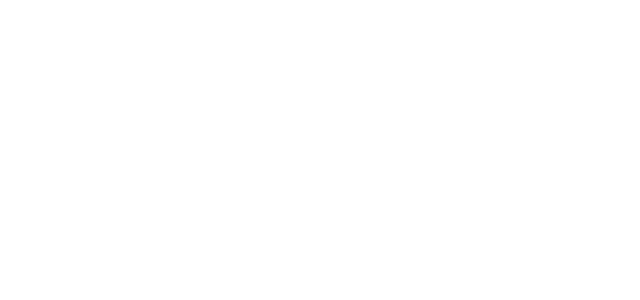
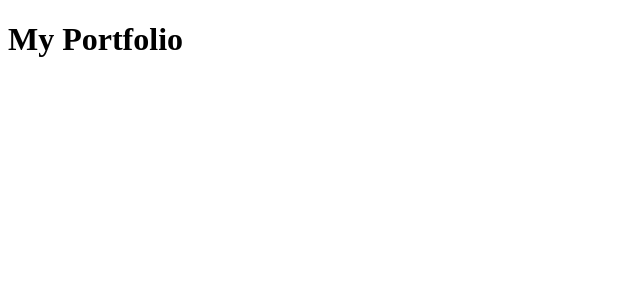
Before and after one commit to Alfred-Emmanuel/my-portfolio, a React (Create React App) app: page / in a window 1280 px wide. Shown: the top 300 px of the page, without its empty margins (0-640 px from the left). Built offline with nearby package versions, Linux system fonts and the light colour scheme.

Commit message:
Component folder
Added my components after creating my component folder

```diff
--- a/src/App.js
+++ b/src/App.js
@@ -0,0 +1,9 @@
+import React, { Component } from 'react';
+
+function App() {
+    return (
+        <h1>My Portfolio</h1>
+     );
+}
+
+export default App;
--- a/src/index.js
+++ b/src/index.js
@@ -1,10 +1,11 @@
 import React, { Component } from 'react';
 import ReactDOM from 'react-dom/client';
+import App from "./App"
 
 
 const root = ReactDOM.createRoot(document.getElementById("root"));
 root.render(
   <React.StrictMode>
-
+    <App />
   </React.StrictMode>
 );
```
Also changed, not shown: src/Components/Header.jsx (added, +7 -0 lines).
